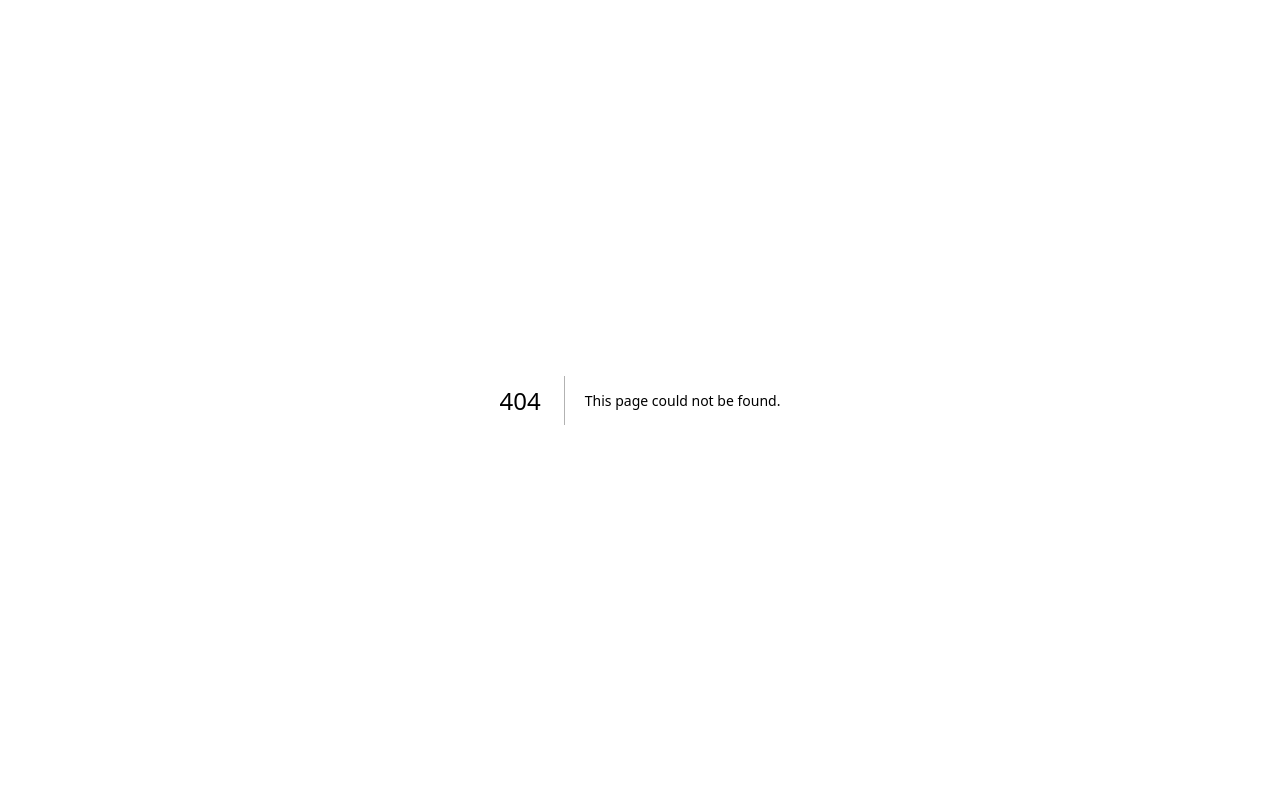
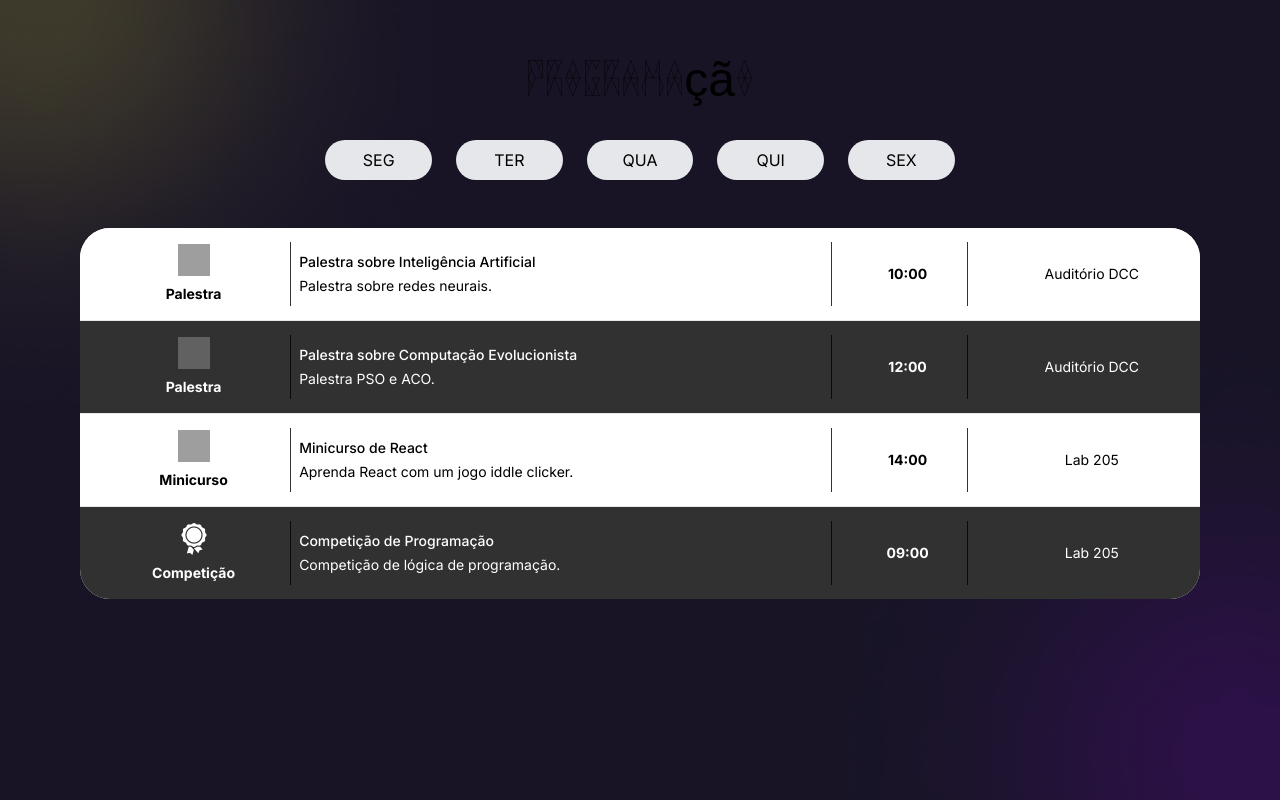
Before and after one commit to semana-computacao-ufjf/site2024, a Next.js app: page /schedule in a window 1280 px wide. Before the commit this address had no page. Built offline with nearby package versions, Linux system fonts and the light colour scheme; grey boxes are pictures that could not be loaded.

Commit message:
adição da página apresentação com a tabela de eventos

```diff
--- a/src/app/globals.css
+++ b/src/app/globals.css
@@ -51,6 +51,17 @@ html, body {
   box-sizing: border-box;
 }
 
+.separator::before {
+  content: "";
+  position: absolute;
+  right: 0;
+  top: 15%;
+  bottom: 15%;
+  width: 1px;
+  background-color: black;
+  opacity: 0.8;
+}
+
 @layer utilities {
   .text-balance {
     text-wrap: balance;
--- /dev/null
+++ b/src/app/schedule/page.tsx
@@ -0,0 +1,9 @@
+import { Event, EventType } from "@/types/event";
+import ScheduleClient from "./scheduleClient";
+import { fakeEventApi } from "@/util/fakeApi";
+
+export default function Schedule() {
+  // TODO: substituir pela query real da programação
+  const events: Event[] = fakeEventApi();
+  return <ScheduleClient events={events} />;
+}
--- /dev/null
+++ b/src/app/schedule/scheduleClient.tsx
@@ -0,0 +1,136 @@
+"use client";
+
+import { useState } from "react";
+import { Event, EventType } from "@/types/event";
+import { getWeekday } from "@/util/getWeekday";
+
+interface ScheduleClientProps {
+  events: Event[];
+}
+
+const formatEventType = (type: number): string => {
+  switch (type) {
+    case 0:
+      return "Palestra";
+    case 1:
+      return "Minicurso";
+    case 2:
+      return "Competição";
+    case 3:
+      return "Processo Seletivo";
+    case 4:
+      return "Visita Técnica";
+    case 5:
+      return "Show de Talentos";
+    default:
+      return "Evento";
+  }
+};
+
+export default function ScheduleClient({ events }: ScheduleClientProps) {
+  const backgroundImage = "/images/fundoPostEscuro.png";
+  const [selectedDay, setSelectedDay] = useState<string | null>(null);
+
+  const eventsWithWeekday = events.map((event) => ({
+    ...event,
+    weekday: getWeekday(new Date(event.schedule)),
+  }));
+
+  const filteredEvents = selectedDay
+    ? eventsWithWeekday.filter((event) => event.weekday === selectedDay)
+    : eventsWithWeekday;
+
+  const sortedEvents = filteredEvents.sort((a, b) => {
+    return new Date(a.schedule).getTime() - new Date(b.schedule).getTime();
+  });
+
+  const EventTable = () => {
+    return (
+      <>
+        <h1 className="font-viga text-[36px] sm:text-[48px] font-normal text-center mt-10">
+          Programação
+        </h1>
+        <div className="text-black w-full">
+          <div className="mt-5 mb-10 flex justify-center gap-2">
+            {["SEG", "TER", "QUA", "QUI", "SEX"].map((day) => (
+              <button
+                key={day}
+                onClick={() => setSelectedDay(day)}
+                className={`w-1/5 sm:w-1/12 m-2 p-2 rounded-[30px] ${
+                  selectedDay === day
+                    ? "bg-purple-700 text-white"
+                    : "bg-gray-200"
+                }`}
+              >
+                {day}
+              </button>
+            ))}
+          </div>
+          <div className="px-4 sm:px-6 lg:px-20">
+            <div className="overflow-x-auto rounded-[30px]">
+              <table className="min-w-full divide-y divide-gray-200 w-full h-[224px] gap-[10px]">
+                <tbody className="bg-white divide-y divide-gray-200">
+                  {sortedEvents.map((event, index) => (
+                    <tr
+                      key={event.id}
+                      className={`${
+                        index % 2 === 0
+                          ? "bg-white text-black"
+                          : "bg-[rgba(49,49,49)] text-white"
+                      }`}
+                    >
+                      <td className="px-2 py-4 whitespace-nowrap text-center relative">
+                        <div className="text-sm font-medium flex flex-col items-center pl-4">
+                          <img
+                            src={`/icons/${EventType[event.event_type]}.png`}
+                            alt={EventType[event.event_type]}
+                            className={`h-8 w-8 ${
+                              index % 2 !== 0 ? "invert" : ""
+                            }`}
+                          />
+                          <span className="mt-2 font-bold">
+                            {formatEventType(event.event_type)}
+                          </span>
+                        </div>
+                        <span className="separator"></span>
+                      </td>
+                      <td className="px-2 py-4 whitespace-nowrap text-left relative">
+                        <div className="text-sm font-medium">{event.title}</div>
+                        {event.description && (
+                          <div className="text-sm mt-1">
+                            {event.description.raw}
+                          </div>
+                        )}
+                        <span className="separator"></span>
+                      </td>
+                      <td className="px-2 py-4 whitespace-nowrap text-center relative">
+                        <div className="text-sm font-bold pl-4">
+                          {new Intl.DateTimeFormat("pt-BR", {
+                            timeStyle: "short",
+                          }).format(new Date(event.schedule))}
+                        </div>
+                        <span className="separator"></span>
+                      </td>
+                      <td className="px-2 py-4 whitespace-nowrap text-center">
+                        <div className="text-sm pl-4">{event.location}</div>
+                      </td>
+                    </tr>
+                  ))}
+                </tbody>
+              </table>
+            </div>
+          </div>
+        </div>
+      </>
+    );
+  };
+
+  return (
+    <div
+      className="min-h-screen w-full bg-cover bg-center bg-white flex flex-col items-center"
+      style={{ backgroundImage: `url(${backgroundImage})` }}
+    >
+      <EventTable />
+    </div>
+  );
+}
--- /dev/null
+++ b/src/util/fakeApi.ts
@@ -0,0 +1,87 @@
+import { Event, EventType } from "@/types/event";
+const fakeEventApi = () => {
+    const events: Event[] = [
+      {
+        id: "1",
+        title: "Palestra sobre Inteligência Artificial",
+        description: {
+          raw: "Palestra sobre redes neurais.",
+        },
+        event_type: EventType.palestra,
+        presenters: [
+          {
+            id: "1",
+            name: "Luciana",
+            events: [],
+          },
+          {
+            id: "2",
+            name: "Carlos Cristiano",
+            events: [],
+          },
+        ],
+        schedule: new Date("2024-11-26T10:00:00Z"),
+        location: "Auditório DCC",
+      },
+      {
+        id: "2",
+        title: "Minicurso de React",
+        description: {
+          raw: "Aprenda React com um jogo iddle clicker.",
+        },
+        event_type: EventType.minicurso,
+        presenters: [
+          {
+            id: "3",
+            name: "Gabriel",
+            events: [],
+          },
+        ],
+        schedule: new Date("2024-11-27T14:00:00Z"),
+        location: "Lab 205",
+      },
+      {
+        id: "3",
+        title: "Competição de Programação",
+        description: {
+          raw: "Competição de lógica de programação.",
+        },
+        event_type: EventType.competicao,
+        presenters: [
+          {
+            id: "4",
+            name: "Caniato",
+            events: [],
+          },
+        ],
+        schedule: new Date("2024-11-28T09:00:00Z"),
+        location: "Lab 205",
+      },
+      {
+        id: "1",
+        title: "Palestra sobre Computação Evolucionista",
+        description: {
+          raw: "Palestra PSO e ACO.",
+        },
+        event_type: EventType.palestra,
+        presenters: [
+          {
+            id: "1",
+            name: "Luciana",
+            events: [],
+          },
+          {
+            id: "2",
+            name: "Carlos Cristiano",
+            events: [],
+          },
+        ],
+        schedule: new Date("2024-11-26T12:00:00Z"),
+        location: "Auditório DCC",
+      },
+    ];
+
+    return events;
+  };
+
+  export { fakeEventApi}
--- /dev/null
+++ b/src/util/getWeekday.ts
@@ -0,0 +1,12 @@
+const getWeekday = (date: Date) => {
+    const weekdays = [
+      "SEG",
+      "TER",
+      "QUA",
+      "QUI",
+      "SEX",
+    ];
+    return weekdays[date.getDay()];
+  };
+
+export {getWeekday};
```
